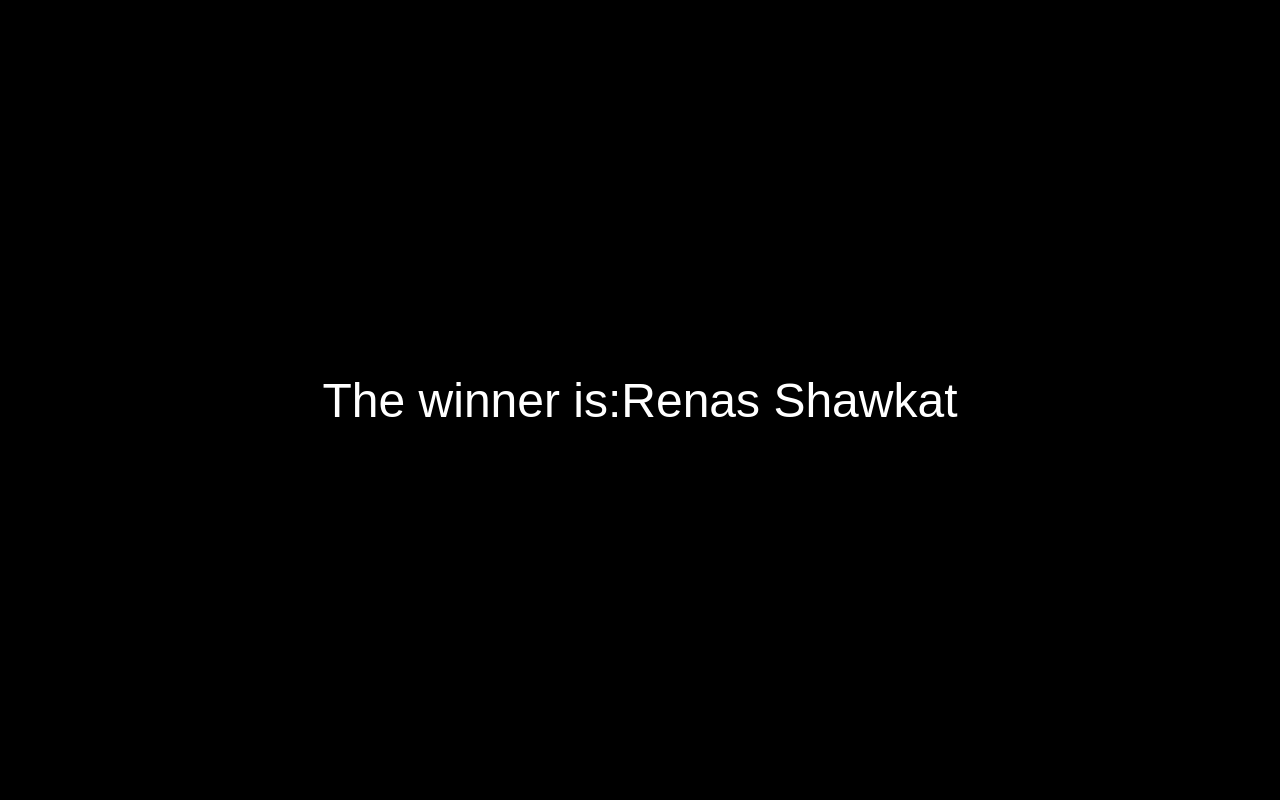
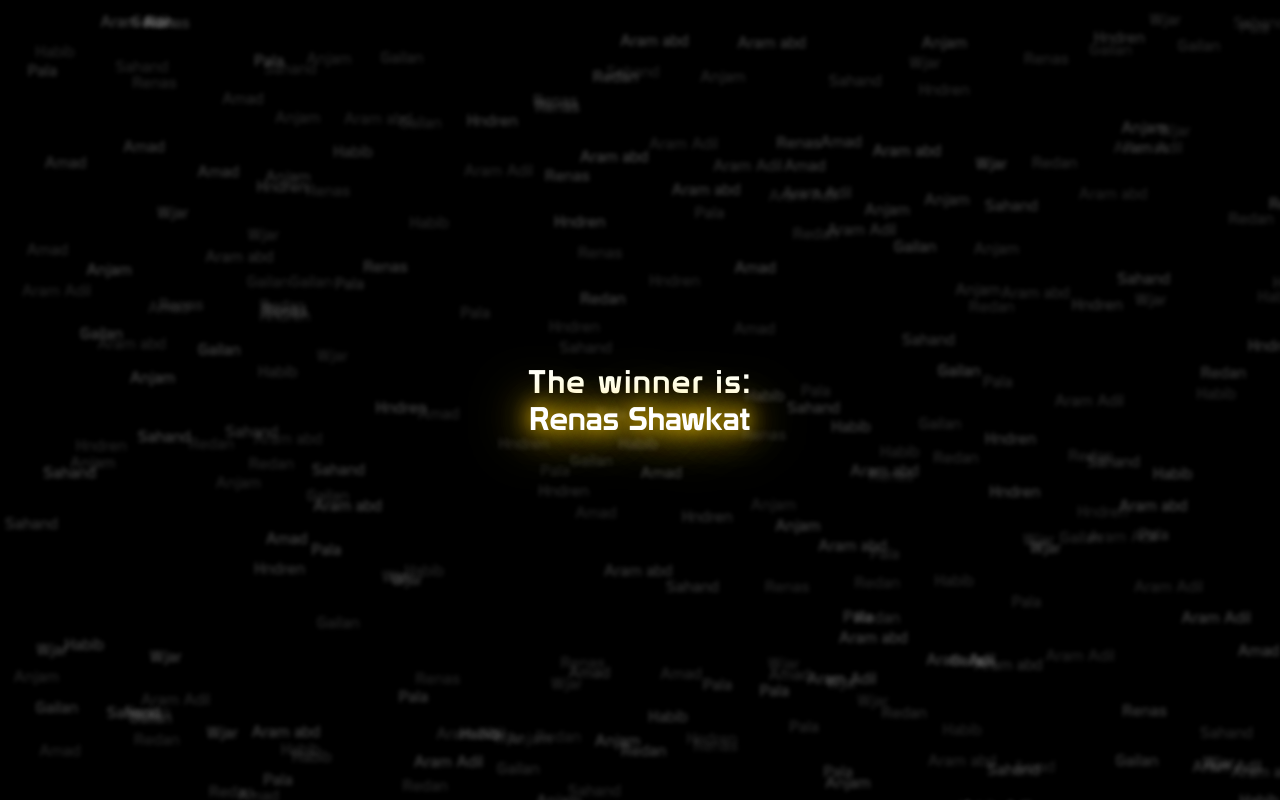
Before and after one commit to renasSh/RACE, a plain HTML site: page index.html in a window 1280 px wide. Drawn offline with nearby package versions, Linux system fonts and the light colour scheme; files whose address does not match are found by name.

Commit message:
Add files via upload

```diff
--- a/index.html
+++ b/index.html
@@ -1,17 +1,38 @@
 <!DOCTYPE html>
 <html lang="en">
 <head>
-  <script src="https://cdnjs.cloudflare.com/ajax/libs/animejs/3.2.1/anime.min.js"></script>
   <meta charset="UTF-8">
   <meta name="viewport" content="width=device-width, initial-scale=1.0">
   <title>Champion Page</title>
-  <link rel="stylesheet" href="styles.css"> <!-- Separate CSS file -->
+  <style>
+    @font-face {
+      font-family: 'RNS';
+      font-style: normal;
+      font-weight: 400;
+      src: local('RNS-Regular'), local('RNS-Regular'),
+           url('file:///C:/Users/Renas Sh/Downloads/RACE-main/RNS-Regular.ttf') format('truetype');
+    }
+
+    @font-face {
+      font-family: 'RNS';
+      font-style: normal;
+      font-weight: 700;
+      src: local('RNS-Bold'), local('RNS-Bold'),
+           url('file:///C:/Users/Renas Sh/Downloads/RACE-main/RNS-Bold.ttf') format('truetype');
+    }
+
+    /* Add more @font-face rules if you have additional font styles */
+  </style>
+  <link rel="stylesheet" href="styles.css"> <!-- Link to CSS file -->
 </head>
 <body>
-  <div id="winnerText">The winner is:</div>
-  <div id="championName">Renas Shawkat</div>
+  <div id="matrixAnimation"></div>
+  <div id="container">
+    <div id="winnerText">The winner is:</div>
+    <div id="championName">Renas Shawkat</div>
+  </div>
 
   <script src="https://cdnjs.cloudflare.com/ajax/libs/animejs/3.2.1/anime.min.js"></script>
-  <script src="script.js"></script> <!-- Separate JavaScript file -->
+  <script src="script.js"></script> <!-- Link to JavaScript file -->
 </body>
 </html>
--- a/script.js
+++ b/script.js
@@ -1,25 +1,26 @@
 document.addEventListener('DOMContentLoaded', function() {
-  // Use Anime.js for the animations
-  anime({
-    targets: '#championName',
-    textShadow: '0 0 10px #fff, 0 0 20px #ffcc00, 0 0 30px #ffcc00',
-    easing: 'easeInOutQuad',
-    direction: 'alternate',
-    loop: true
-  });
+  const names = ['Amad', 'Renas', 'Habib', 'Anjam', 'Aram Adil', 'Pala', 'Wjar', 'Redan', 'Aram abd', 'Gailan', 'Sahand', 'Hndren'];
 
-  anime({
-    targets: '#winnerText, #championName',
-    translateY: [-20, 0],
-    opacity: [0, 1],
-    easing: 'easeInOutQuad',
-    duration: 1500
-  });
+  const matrixAnimation = document.getElementById('matrixAnimation');
 
-  anime({
-    targets: 'body',
-    backgroundColor: '#000',
-    easing: 'easeInOutQuad',
-    duration: 2000
-  });
+  function createFlickeringText(text) {
+    const flickeringText = document.createElement('div');
+    flickeringText.classList.add('flickering-text');
+    flickeringText.textContent = text;
+    flickeringText.style.left = `${Math.random() * 100}vw`;
+    flickeringText.style.top = `${Math.random() * 100}vh`;
+    flickeringText.style.animationDuration = `${Math.random() * 2 + 1}s`; // Randomize animation duration
+    matrixAnimation.appendChild(flickeringText);
+  }
+
+  // Repeat names to fill the screen
+  const screenWidth = window.innerWidth;
+  const screenHeight = window.innerHeight;
+  const numberOfTexts = Math.ceil((screenWidth * screenHeight) / 50000);
+
+  for (let i = 0; i < numberOfTexts; i++) {
+    names.forEach(name => {
+      createFlickeringText(name);
+    });
+  }
 });
--- a/styles.css
+++ b/styles.css
@@ -6,16 +6,64 @@ body {
   justify-content: center;
   height: 100vh;
   background: #000;
-  font-family: 'Cursive', sans-serif;
-  overflow: hidden; /* Hide overflowing content */
+  font-family: 'RNS', sans-serif;
+  overflow: hidden;
+}
+
+#container {
+  text-align: center;
+  z-index: 2;
 }
 
 #winnerText, #championName {
-  font-size: 3em;
+  font-size: 2em;
   color: #fff;
-  text-align: center;
+}
+
+#winnerText {
+  text-shadow: 2px 2px 4px rgba(0, 0, 0, 0.5);
+  letter-spacing: 2px;
 }
 
 #championName {
-  text-shadow: 2px 2px 4px rgba(0, 0, 0, 0.5);
+  animation: glowAnimation 5s ease-in-out infinite alternate;
+  min-width: 10em;
 }
+
+@keyframes glowAnimation {
+  0% {
+    text-shadow: 0 0 10px #fff, 0 0 20px #ffcc00, 0 0 30px #ffcc00;
+  }
+  100% {
+    text-shadow: 0 0 20px #ffcc00, 0 0 40px #ffcc00, 0 0 60px #ffcc00;
+  }
+}
+
+#matrixAnimation {
+  position: fixed;
+  top: 0;
+  left: 0;
+  width: 100%;
+  height: 100%;
+  pointer-events: none;
+  z-index: 1;
+  background: black;
+}
+
+.flickering-text {
+  position: absolute;
+  color: #fff;
+  font-size: 16px;
+  white-space: nowrap;
+  animation: flicker 1s ease-in-out infinite;
+  filter: blur(2px); /* Add blur effect */
+}
+
+@keyframes flicker {
+  0%, 100% {
+    opacity: 0.2;
+  }
+  100% {
+    opacity: 0.1;
+  }
+}
```
Also changed, not shown: RNS-Regular.ttf (added), 1 other file.
